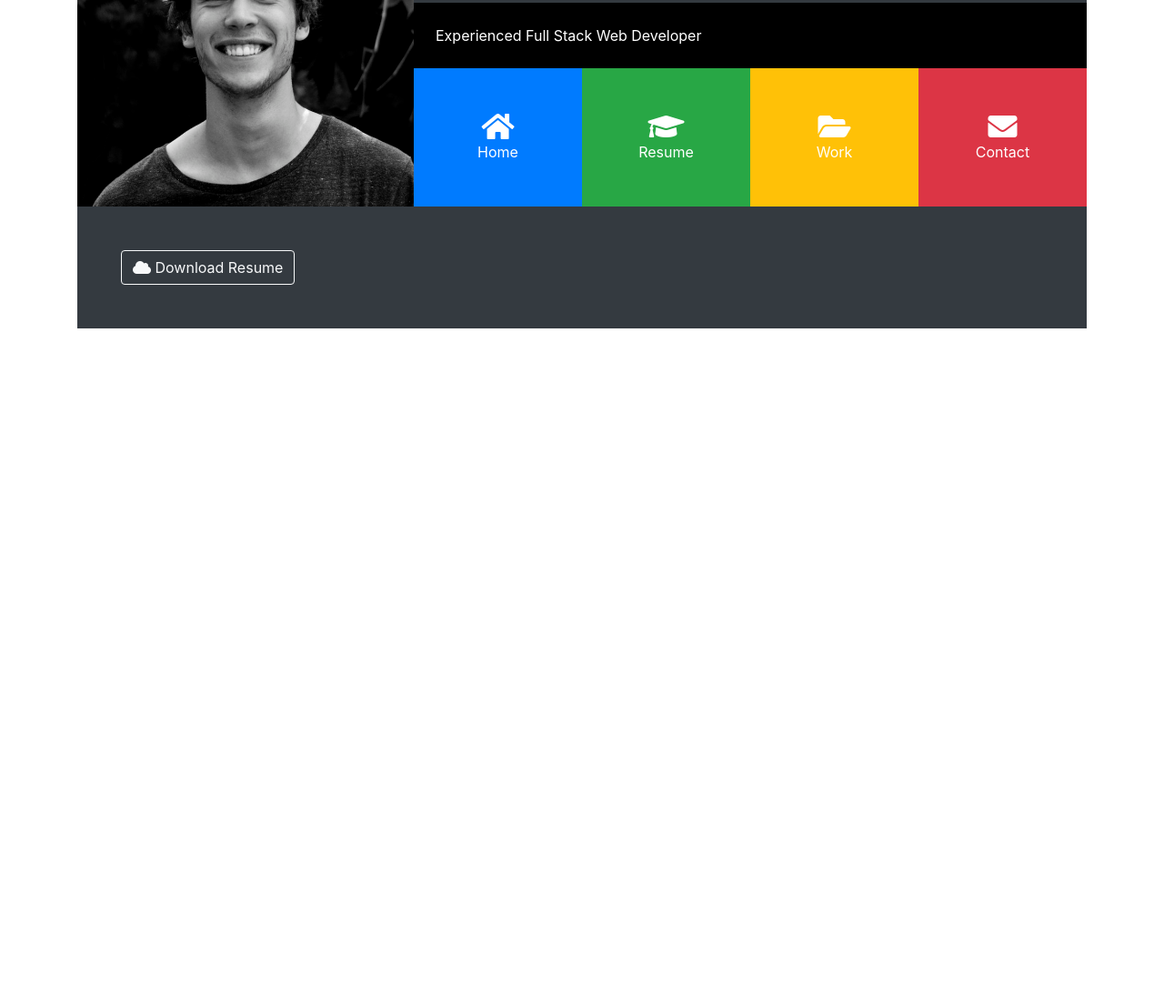
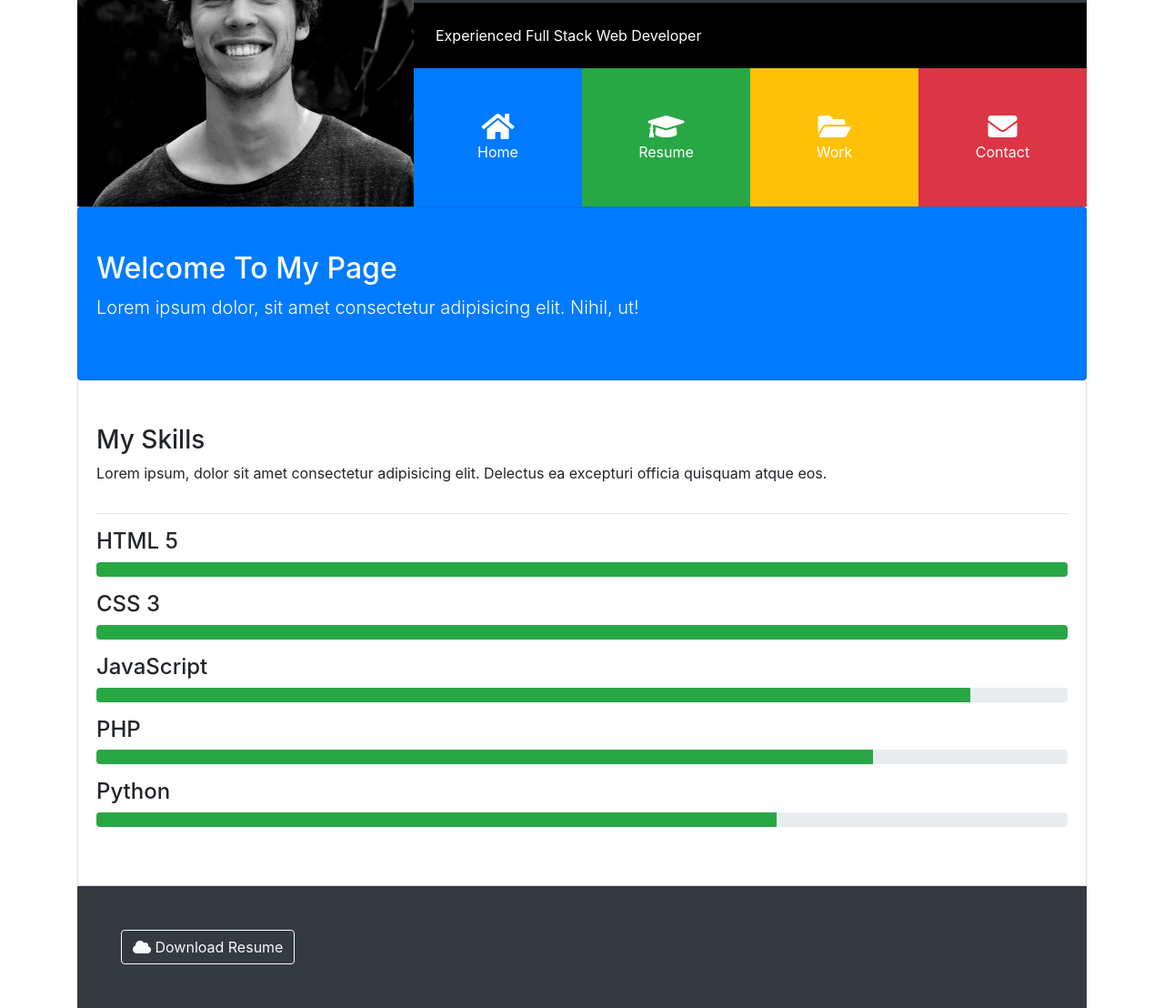
Before and after one commit to ZMcClung88/portfoliogrid, a plain HTML site: page index.html in a window 1280 px wide. Shown: the part 168-1276 px from the top of the page at 91% size. Before the commit the page ends 800 px from the top, so only its background shows below. Drawn offline with nearby package versions, Linux system fonts and the light colour scheme; some packages are replaced by stand-ins of ours; a script that the page names is missing.

Commit message:
saving changes

```diff
--- a/index.html
+++ b/index.html
@@ -78,6 +78,40 @@
       </div>
     </header>
 
+    <!-- HOME -->
+    <div id="home" class="collapse show">
+      <div class="card card-body bg-primary text-white py-5">
+        <h2>Welcome To My Page</h2>
+        <p class="lead">Lorem ipsum dolor, sit amet consectetur adipisicing elit. Nihil, ut!</p>
+      </div>
+
+      <div class="card card-body py-5">
+        <h3>My Skills</h3>
+        <p>Lorem ipsum, dolor sit amet consectetur adipisicing elit. Delectus ea excepturi officia quisquam atque eos.</p>
+        <hr>
+        <h4>HTML 5</h4>
+        <div class="progress mb-3">
+          <div class="progress-bar bg-success" style="width:100%"></div>
+        </div>
+        <h4>CSS 3</h4>
+        <div class="progress mb-3">
+          <div class="progress-bar bg-success" style="width:100%"></div>
+        </div>
+        <h4>JavaScript</h4>
+        <div class="progress mb-3">
+          <div class="progress-bar bg-success" style="width:90%"></div>
+        </div>
+        <h4>PHP</h4>
+        <div class="progress mb-3">
+          <div class="progress-bar bg-success" style="width:80%"></div>
+        </div>
+        <h4>Python</h4>
+        <div class="progress mb-3">
+          <div class="progress-bar bg-success" style="width:70%"></div>
+        </div>
+      </div>
+    </div>
+
     <!-- FOOTER -->
     <footer id="main-footer" class="p-5 bg-dark text-white">
       <div class="row">
```
